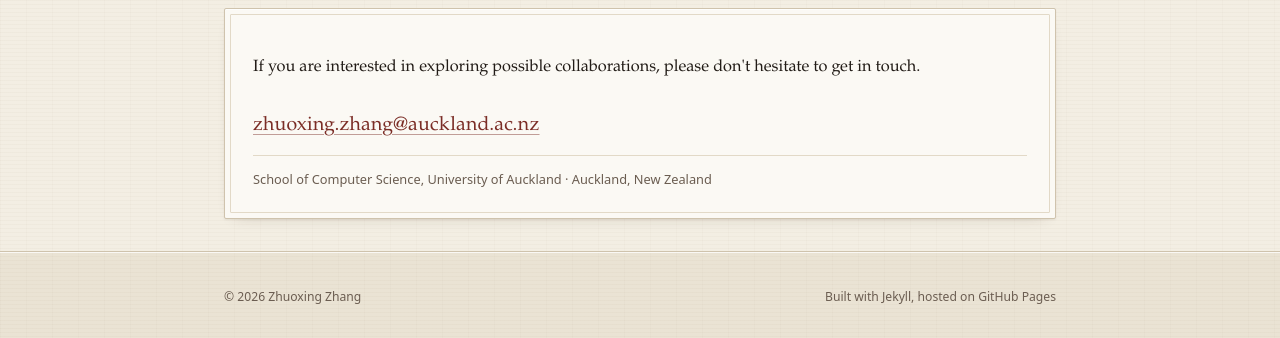
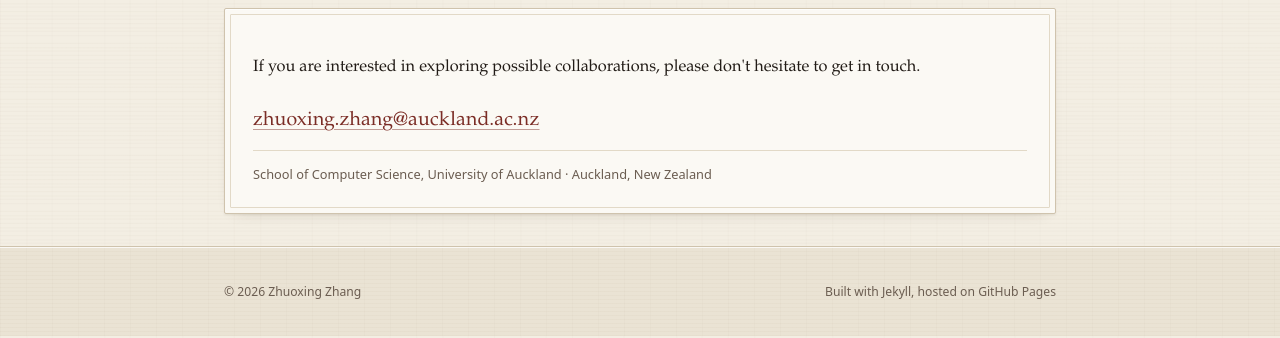
Before and after one commit to zhuoxingzhang/zhuoxingzhang.github.io, a Jekyll site: the page built from index.html, in a window 1280 px wide. Shown: the part 3616-3954 px from the top of the page. Built offline with Jekyll 4.4.1, drawn with Linux system fonts in a browser that asks for light colours.

Commit message:
Size the glass news line into its own scale; lift the archival email
Two small polish fixes from viewing the live styles:

- Glass news text was the inherited 1rem — the largest body text in the layer,
  bigger than the prose beside it, which read as out of scale (most visible on a
  phone). Set to .9rem so it lands between the prose and the interest detail.
- Archival contact: the email line sat a touch low under the invitation. Trim
  its top gap 1rem -> .7rem so it tucks up under the intro; the bookplate's air
  stays below it in the ruled address block.

Toggle stability holds: desktop max unchanged at 40px. On phones the smaller
news line rewraps shorter, so glass's news pane no longer over-compensates for
archival's taller research block and the lower sections drift a little more
(max 91 -> 93px) — an accepted cost of the requested type fix, at the foot of
the page where it shows least.

Co-Authored-By: Claude Opus 4.8 <noreply@anthropic.com>

```diff
--- a/assets/css/site.css
+++ b/assets/css/site.css
@@ -1157,11 +1157,10 @@ html[data-style="archival-warm"] .contact > p {
   color: var(--ink);
 }
 html[data-style="archival-warm"] .contact-mail {
-  /* Left at the bookplate's own roomier spacing, not squeezed toward glass:
-     contact sits at the foot of the page, so its inner rhythm barely moves the
-     toggle, and the 1.22rem address wants air above it to read as a bookplate
-     rather than a form. */
-  margin: 1rem 0 0;
+  /* A modest gap above the email line, so it sits close under the invitation
+     rather than drifting toward the middle of the plate. The bookplate's air
+     sits below it, in the ruled address block. */
+  margin: .7rem 0 0;
   border-bottom: 0;                 /* the base draws one; use a real underline */
   font-family: var(--serif);
   font-size: 1.22rem;
@@ -2017,7 +2016,10 @@ html[data-style="liquid-glass"] .news time {
   font-weight: 600;
   font-variant-numeric: tabular-nums;
 }
-html[data-style="liquid-glass"] .news li span { color: var(--lg-ink-2); }
+/* .9rem, not the inherited 1rem: unset, the news line was the largest body text
+   in this layer — bigger than the prose it sits near — which read as out of
+   scale, most of all on a phone. */
+html[data-style="liquid-glass"] .news li span { font-size: .9rem; color: var(--lg-ink-2); }
 html[data-style="liquid-glass"] .news li em { font-style: italic; color: var(--lg-ink); }
 html[data-style="liquid-glass"] .news li strong { font-weight: 600; color: var(--lg-ink); }
 
```
